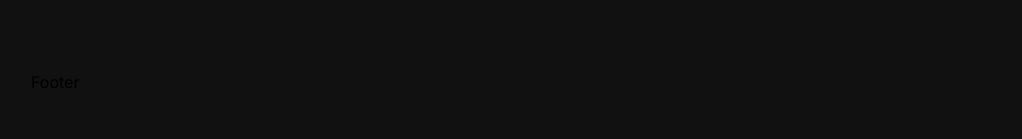
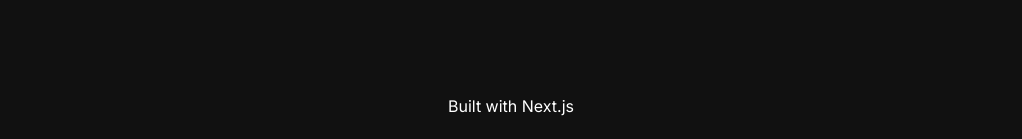
Before and after one commit to oguzhangencer/nextjs-education, a Next.js app: page / in a window 1280 px wide. Shown: the part 658-797 px from the top of the page, without its empty margins (129-1151 px from the left). Built offline with nearby package versions, Linux system fonts and the light colour scheme.

Commit message:
Update Footer component with styles

```diff
--- a/components/Footer/index.jsx
+++ b/components/Footer/index.jsx
@@ -1,7 +1,12 @@
 import React from "react";
+import styles from "./styles.module.css";
 
 function Footer() {
-  return <footer>Footer</footer>;
+  return (
+    <footer className={styles.footer}>
+      <h4>Built with Next.js</h4>
+    </footer>
+  );
 }
 
 export default Footer;
```
